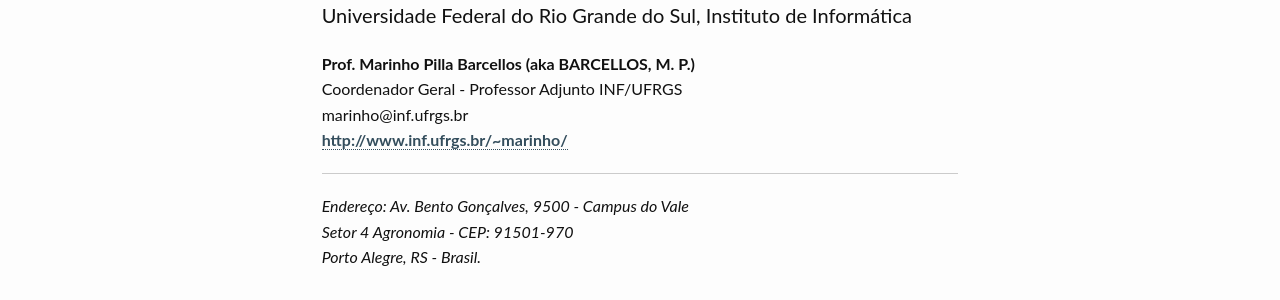
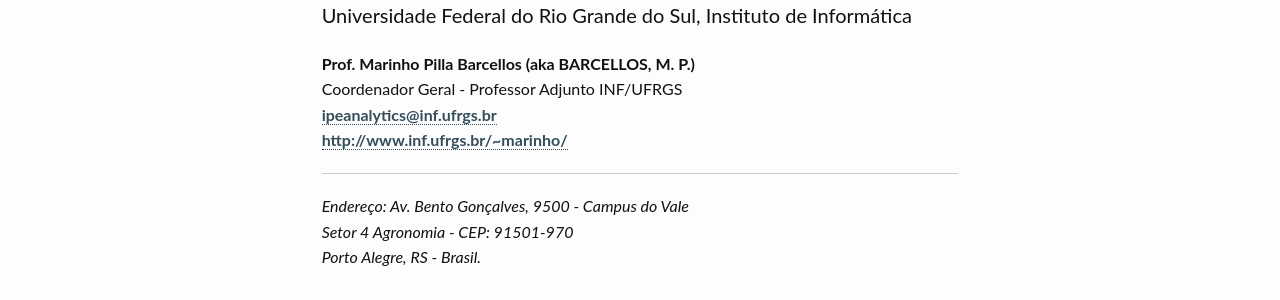
Before and after one commit to ipe-analytics/ipe-analytics-website, a Jekyll site: the page built from pages/contact.md, in a window 1280 px wide. Shown: the part 454-754 px from the top of the page. Built offline with Jekyll 4.4.1, drawn with Linux system fonts in a browser that asks for light colours.

Commit message:
Updated mail of project contact

```diff
--- a/_includes/_contact-information.html
+++ b/_includes/_contact-information.html
@@ -1,6 +1,6 @@
 <b>Prof. {{ site.data.teachers[0].name }}</b><br>
 {{ site.data.teachers[0].role }}<br>
-{{ site.data.teachers[0].email }}<br>
+<a href="mailto:ipeanalytics@inf.ufrgs.br">ipeanalytics@inf.ufrgs.br</a><br>
 <a href="{{ site.data.teachers[0].url }}" target="_blank" title="{{ site.data.teachers[0].name }}">{{ site.data.teachers[0].url }}</a><br>
 <hr>
 <address class="">
```
